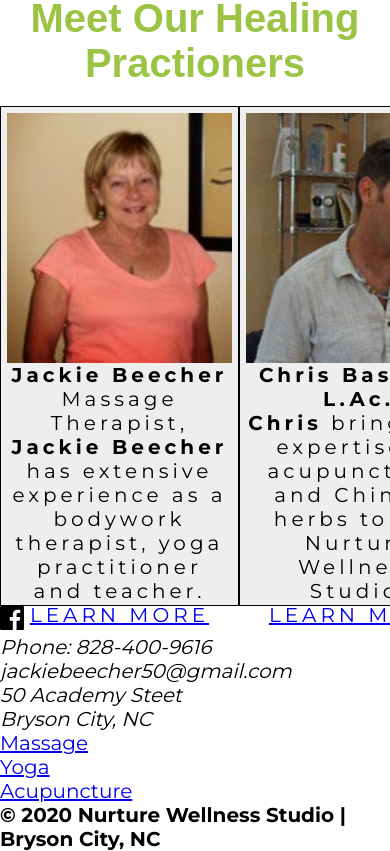
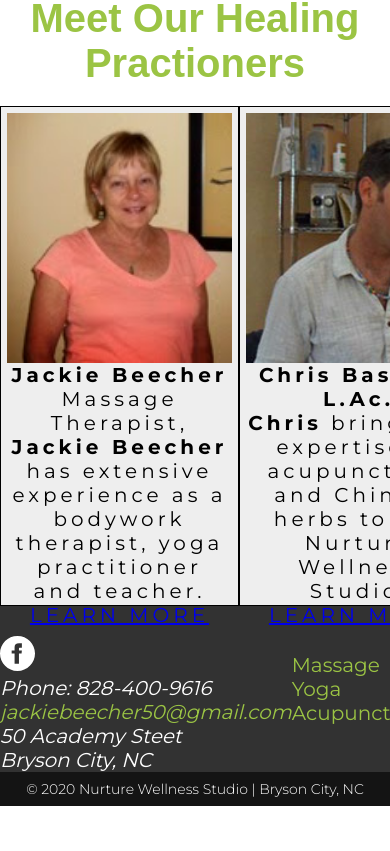
Before and after one commit to coffeeteer/nurture-wellness-std-css, a Vue app: page / in a window 390 px wide. Shown: the part 2563-3414 px from the top of the page. After the commit the page ends 3369 px from the top, so only its background shows below. Built offline with nearby package versions, Linux system fonts and the light colour scheme; a web font is replaced by a local one; what vue-facebook-page would draw is missing.

Commit message:
created footer (nonresponsive)

```diff
--- a/src/App.vue
+++ b/src/App.vue
@@ -35,4 +35,8 @@
 .bold {
   font-weight: bold;
 }
+
+li {
+  list-style: none;
+}
 </style>
--- a/src/components/Footer.vue
+++ b/src/components/Footer.vue
@@ -1,23 +1,29 @@
 <template>
   <div>
     <div class="contact">
-      <div>
-        <svg xmlns="http://www.w3.org/2000/svg" width="24" height="24" viewBox="0 0 24 24">
-          <path
-            d="M22.675 0h-21.35c-.732 0-1.325.593-1.325 1.325v21.351c0 .731.593 1.324 1.325 1.324h11.495v-9.294h-3.128v-3.622h3.128v-2.671c0-3.1 1.893-4.788 4.659-4.788 1.325 0 2.463.099 2.795.143v3.24l-1.918.001c-1.504 0-1.795.715-1.795 1.763v2.313h3.587l-.467 3.622h-3.12v9.293h6.116c.73 0 1.323-.593 1.323-1.325v-21.35c0-.732-.593-1.325-1.325-1.325z"
+      <div class="holder">
+        <a href="https://www.facebook.com/NurtureWellnessStudio/" target="_blank">
+          <div class="fb-icon">
+
+            <svg xmlns="http://www.w3.org/2000/svg" width="35" height="35" viewBox="0 0 24 24">
+              <path class="fill"
+                d="M12 0c-6.627 0-12 5.373-12 12s5.373 12 12 12 12-5.373 12-12-5.373-12-12-12zm3 8h-1.35c-.538 0-.65.221-.65.778v1.222h2l-.209 2h-1.791v7h-3v-7h-2v-2h2v-2.308c0-1.769.931-2.692 3.029-2.692h1.971v3z"
               />
             </svg>
           </div>
-      <div>
-        <address>
+        </a>
+        <div class="address-container">
+          <address class="address">
             <ul>
               <li>Phone: 828-400-9616</li>
-            <li>jackiebeecher50@gmail.com</li>
+              <li><a href="mailto:jackiebeecher50@gmail.com">jackiebeecher50@gmail.com</a></li>
               <li>50 Academy Steet</li>
               <li>Bryson City, NC</li>
             </ul>
           </address>
         </div>
+      </div>
+
       <div>
         <ul>
           <li class="item">
@@ -32,11 +38,53 @@
         </ul>
       </div>
     </div>
-    <div>
+    <div class="header-bottom">
       <h4>&copy; 2020 Nurture Wellness Studio | Bryson City, NC</h4>
     </div>
   </div>
 </template>
 
 <style scoped>
+.contact {
+  display: flex;
+  justify-content: space-evenly;
+  align-items: center;
+  background-color: #323232;
+  /* position: relative; */
+}
+
+.fb-icon,
+.address-container {
+  display: inline-block;
+  color: #fff;
+}
+
+.fb-icon {
+  float: left;
+  color: #fff;
+  padding: 1.5rem 1rem 0 0;
+}
+
+.fill {
+  fill: #fff;
+}
+
+ul .item {
+  display: inline-flex;
+  padding-right: 1rem;
+}
+
+a.vue-anchor, a {
+  text-decoration: none;
+  color: #9BC444;
+}
+
+div.header-bottom h4 {
+  text-align: center;
+  background-color: #141414;
+  color: #fff;
+  font-size: 0.7rem;
+  font-weight: 300;
+  padding: 0.4rem 0;
+}
 </style>
--- a/src/components/Header.vue
+++ b/src/components/Header.vue
@@ -150,9 +150,9 @@
   align-items: center;
 }
 
-li {
+/* li {
   list-style: none;
-}
+} */
 .menu li {
   justify-self: space-between;
 }
```
Lines whose indentation alone changed are shown as unchanged.
